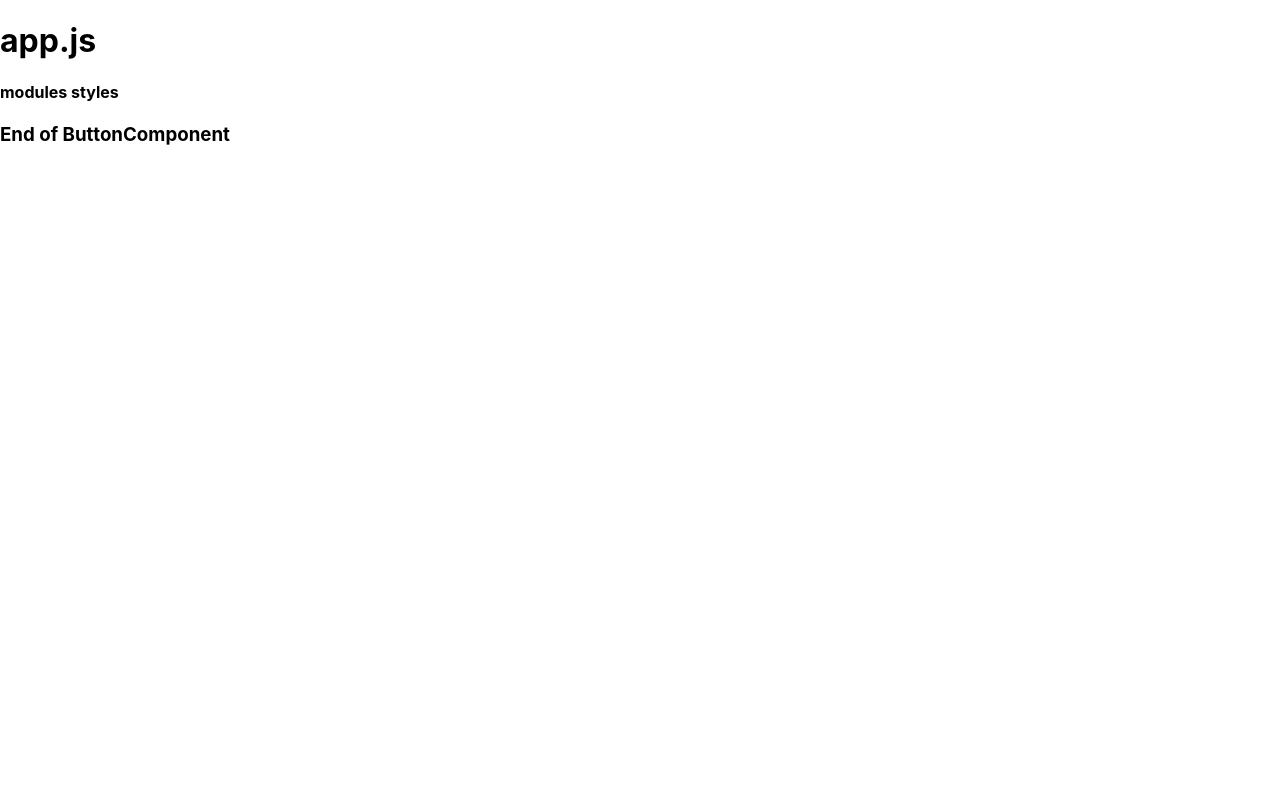
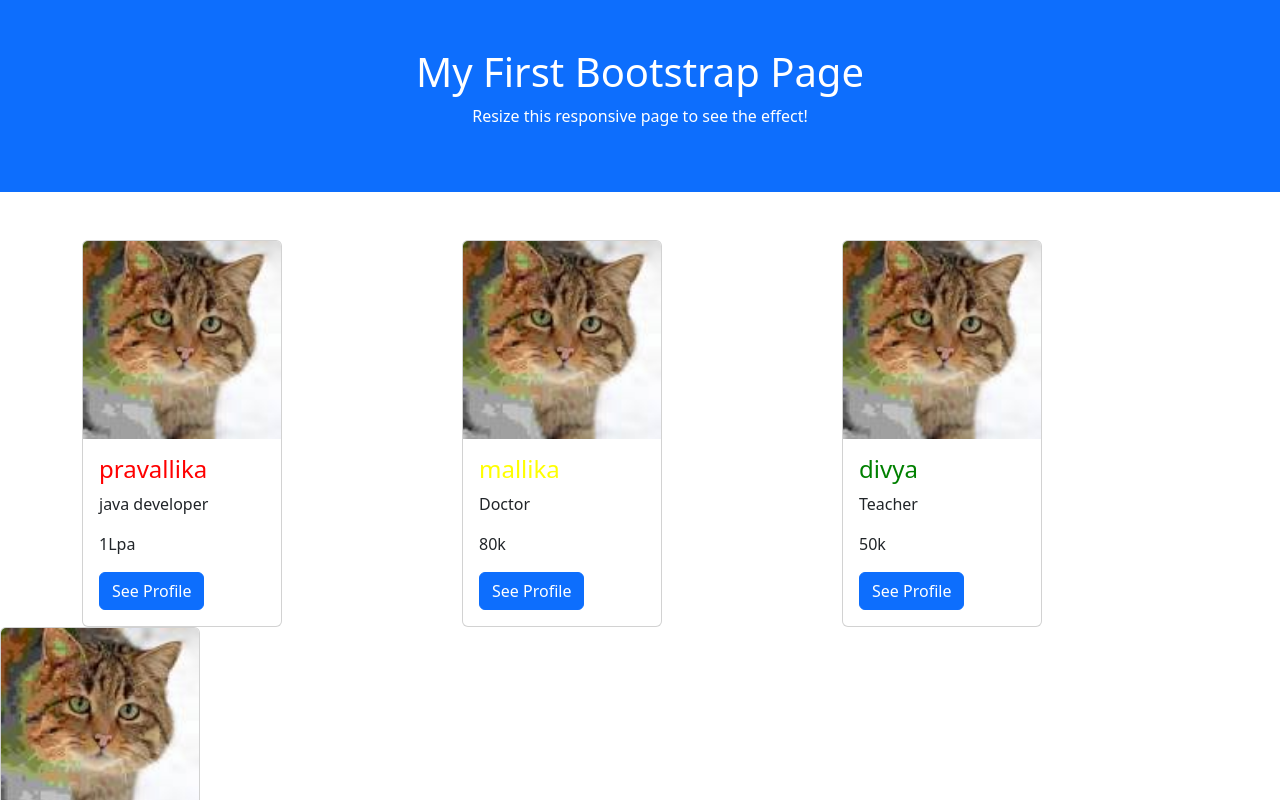
Before and after one commit to pravali414/ReactJs_cls, a React (Create React App) app: page / in a window 1280 px wide. Shown: the top 800 px of the page. Built offline with nearby package versions, Linux system fonts and the light colour scheme.

Commit message:
eighteen

```diff
--- a/package.json
+++ b/package.json
@@ -3,8 +3,10 @@
   "version": "0.1.0",
   "private": true,
   "dependencies": {
+    "bootstrap": "^5.3.3",
     "cra-template": "1.2.0",
     "react": "^19.0.0",
+    "react-bootstrap": "^2.10.7",
     "react-dom": "^19.0.0",
     "react-scripts": "5.0.1",
     "web-vitals": "^4.2.4"
--- a/public/index.html
+++ b/public/index.html
@@ -41,3 +41,9 @@
     -->
   </body>
 </html>
+<link
+  href="https://cdn.jsdelivr.net/npm/bootstrap@5.3.0-alpha3/dist/css/bootstrap.min.css"
+  rel="stylesheet"
+  integrity="sha384-rbsA2VBKQJt6Ib6sEetJQQ/I8R6+oSjl8CfY8jyUhg6qbe8EK6e0r7ZTwJ6f1Zbs"
+  crossorigin="anonymous"
+/>
--- a/src/App.js
+++ b/src/App.js
@@ -1,4 +1,6 @@
 import{components} from "react"
+import "bootstrap/dist/css/bootstrap.min.css";
+
 
 import Listcomponent from "./components/list/list";
 import Orderlist from "./components/list/ordered-list";
@@ -9,14 +11,19 @@ import ButtonComponent from "./components/classbased/button-component";
 import Inlinestyle from "./components/styling/inline-style";
 import Externalstyles from "./components/styling/external-style";
 import Modulestyles from "./components/styling/module-styles";
+import Bootstraplayout from "./components/bootstrap/firstcomponent";
+import Profilecard from "./components/bootstrap/card";
+import BootstrapLayout from "./components/bootstrap/firstcomponent";
+import Mapmethod from "./components/bootstrap/mapmethod";
 
 function App() {
   return (
     <div>
 
 
-      <h1>app.js</h1>
-      <Modulestyles/>
+
+     <BootstrapLayout/>
+     <Mapmethod/>
 
 
 
@@ -27,7 +34,9 @@ function App() {
 
 
 
-      <h3>End of ButtonComponent</h3>
+
+
+
 
 
 
--- /dev/null
+++ b/src/components/bootstrap/card.js
@@ -0,0 +1,27 @@
+import React from "react";
+import reactImage from "./download.jpg"; // Ensure this path is correct
+
+const Profilecard = (props) => {
+    console.log(props)
+  return (
+    <>
+     <div class="card" style={{width:200}}>
+    <img class="card-img-top" src={reactImage} alt="Card image" style={{width:"100%"}}/>
+    <div class="card-body">
+      <h4 class="card-title" style={{color:props.profile.color}}>{props.profile.name}</h4>
+    <p class="card-text">{props.profile.designation}</p>
+    <p class="card-text">{props.profile.salary}</p>
+      <a href="#" class="btn btn-primary">See Profile</a>
+  </div>
+</div>
+
+
+    </>
+  );
+};
+
+export default Profilecard;
+//props : props is an object which is used  to pass the data from parent to child
+//props are nothing but additional information given to components (user defined)
+//props are immutable (we cannot change the data)
+//attribute:additinal information given to element(attribute are fixed)
--- /dev/null
+++ b/src/components/bootstrap/firstcomponent.js
@@ -0,0 +1,61 @@
+import Profilecard from "./card";
+
+import React from "react";
+
+const BootstrapLayout = () => {
+    const members=[
+        {
+            name:"pravallika",
+            color:"red",
+            designation:"java developer",
+            salary:"1Lpa"
+        },{
+            name:"mallika",
+            color:"yellow",
+            designation:"Doctor",
+            salary:"80k"
+
+        },
+        {
+            name:"divya",
+            color:"green",
+            designation:"Teacher",
+            salary:"50k"
+
+        },
+
+
+
+
+    ]
+  return (
+    <>
+      <div>
+        <div className="container-fluid p-5 bg-primary text-white text-center">
+          <h1>My First Bootstrap Page</h1>
+          <p>Resize this responsive page to see the effect!</p>
+        </div>
+
+        <div className="container mt-5">
+        <div class="row">
+        <div class="col-sm-4">
+
+
+                <Profilecard  profile={members[0]}/>
+
+            </div>
+
+            <div className="col-sm-4">
+             <Profilecard profile={members[1]}/>
+            </div>
+            <div className="col-sm-4">
+             <Profilecard profile={members[2]}/>
+            </div>
+          </div>
+        </div>
+      </div>
+    </>
+  );
+};
+
+export default BootstrapLayout;
--- /dev/null
+++ b/src/components/bootstrap/mapmethod.js
@@ -0,0 +1,43 @@
+import Profilecard from "./card"
+
+const Mapmethod=()=>{
+
+
+        const members=[
+            {
+                name:"pravallika",
+                color:"red",
+                designation:"java developer",
+                salary:"1Lpa"
+            },{
+                name:"mallika",
+                color:"yellow",
+                designation:"Doctor",
+                salary:"80k"
+
+            },
+            {
+                name:"divya",
+                color:"green",
+                designation:"Teacher",
+                salary:"50k"
+
+            },
+
+
+
+
+        ]
+        return(
+            <>
+            {members.map((details)=><Profilecard profilecard profile={details}/>)}
+            </>
+
+
+        );
+
+
+
+
+}
+export default Mapmethod;
```
Also changed, not shown: src/components/styling/module-styles.js (+8 -0 lines), src/components/bootstrap/download.jpg (added), 1 other file (tests, documents, lock files or other folders).
